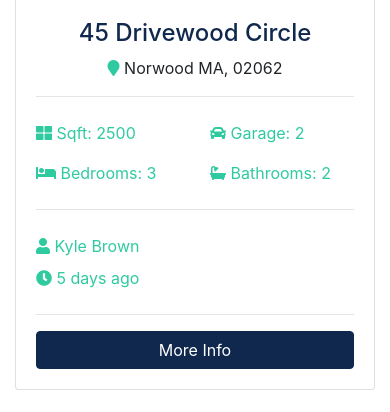
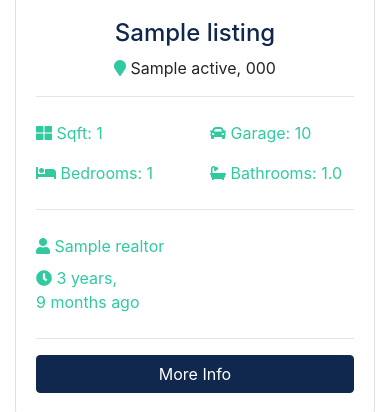
Before and after one commit to sls-mdr/btre_django_cms, a Django app: page / in a window 390 px wide. Shown: the part 1194-1606 px from the top of the page. Run offline with Django 4.2, Linux system fonts and the light colour scheme; tables that the repository leaves empty hold one stand-in row (values such as "Sample post"); grey boxes marked "Sample" are stand-in pictures; parts of the project's set-up code (start-up, migrations or seed data) failed here and were passed over; some libraries are stand-ins or nearby versions.

Commit message:
feat(pages): templates pages app

```diff
--- a/pages/views.py
+++ b/pages/views.py
@@ -1,10 +1,19 @@
 from django.shortcuts import render
-from django.http import HttpResponse
+
+from listings.models import Listing
+from realtors.models import Realtor
 
 
 def index(request):
-    return render(request, "pages/index.html")
+    """View for the home page."""
+    listings = Listing.objects.order_by("-list_date").filter(is_published=True)[:3]
+    context = {"listings": listings}
+    return render(request, "pages/index.html", context)
 
 
 def about(request):
-    return render(request, "pages/about.html")
+    """View for the about page."""
+    realtors = Realtor.objects.order_by("-hire_date")
+    mvp_realtors = Realtor.objects.all().filter(is_mvp=True)
+    context = {"realtors": realtors, "mvp_realtors": mvp_realtors}
+    return render(request, "pages/about.html", context)
--- a/realtors/admin.py
+++ b/realtors/admin.py
@@ -3,7 +3,7 @@ from .models import Realtor
 
 
 class RealtorAdmin(admin.ModelAdmin):
-    list_display = ("id", "name", "email", "hire_date")
+    list_display = ("id", "name", "email", "is_mvp", "hire_date")
     list_display_links = ("id", "name")
     search_fields = ("name",)
     list_per_page = 25
--- a/templates/pages/index.html
+++ b/templates/pages/index.html
@@ -1,4 +1,5 @@
 {% extends "base.html" %}
+{% load humanize %}
 
 {% block content %}
 <!-- Showcase -->
@@ -132,158 +133,64 @@
     <div class="container">
         <h3 class="text-center mb-3">Latest Listings</h3>
         <div class="row">
-            <!-- Listing 1 -->
+            {% if listings %}
+                {% for listing in listings %}
                     <div class="col-md-6 col-lg-4 mb-4">
                         <div class="card listing-preview">
-                    <img class="card-img-top" src="assets/img/homes/home-1.jpg" alt="">
+                            <img class="card-img-top" src="{{ listing.photo_main.url }}" alt="">
                             <div class="card-img-overlay">
                                 <h2>
-                            <span class="badge badge-secondary text-white">$490,000</span>
+                                    <span class="badge badge-secondary text-white">${{ listing.price | intcomma }}</span>
                                 </h2>
                             </div>
                             <div class="card-body">
                                 <div class="listing-heading text-center">
-                            <h4 class="text-primary">45 Drivewood Circle</h4>
+                                    <h4 class="text-primary">{{ listing.title }}</h4>
                                     <p>
-                                <i class="fas fa-map-marker text-secondary"></i> Norwood MA, 02062
+                                        <i class="fas fa-map-marker text-secondary"></i> {{ listing.city }} {{ listing.state }}, {{ listing.zipcode }}
                                     </p>
                                 </div>
                                 <hr>
                                 <div class="row py-2 text-secondary">
                                     <div class="col-6">
-                                <i class="fas fa-th-large"></i> Sqft: 2500
+                                        <i class="fas fa-th-large"></i> Sqft: {{ listing.sqft }}
                                     </div>
                                     <div class="col-6">
-                                <i class="fas fa-car"></i> Garage: 2
+                                        <i class="fas fa-car"></i> Garage: {{ listing.garage }}
                                     </div>
                                 </div>
                                 <div class="row py-2 text-secondary">
                                     <div class="col-6">
-                                <i class="fas fa-bed"></i> Bedrooms: 3
+                                        <i class="fas fa-bed"></i> Bedrooms: {{ listing.bedrooms }}
                                     </div>
                                     <div class="col-6">
-                                <i class="fas fa-bath"></i> Bathrooms: 2
+                                        <i class="fas fa-bath"></i> Bathrooms: {{ listing.bathrooms }}
                                     </div>
                                 </div>
                                 <hr>
                                 <div class="row py-2 text-secondary">
                                     <div class="col-6">
-                                <i class="fas fa-user"></i> Kyle Brown
+                                        <i class="fas fa-user"></i> {{ listing.realtor }}
                                     </div>
                                 </div>
                                 <div class="row text-secondary pb-2">
                                     <div class="col-6">
-                                <i class="fas fa-clock"></i> 5 days ago
+                                        <i class="fas fa-clock"></i> {{ listing.list_date | timesince }} ago
                                     </div>
                                 </div>
                                 <hr>
-                        <a href="listing.html" class="btn btn-primary btn-block">More Info</a>
+                                <a href="{% url 'listing' listing.id %}" class="btn btn-primary btn-block">More Info</a>
                             </div>
                         </div>
                     </div>
+                {% endfor %}
+            {% else %}
+                <div class="col-md-12">
+                    <p>No Listings Available</p>
+                </div>
+            {% endif %}
 
-            <!-- Listing 2 -->
-            <div class="col-md-6 col-lg-4 mb-4">
-                <div class="card listing-preview">
-                    <img class="card-img-top" src="assets/img/homes/home-2.jpg" alt="">
-                    <div class="card-img-overlay">
-                        <h2>
-                            <span class="badge badge-secondary text-white">$550,000</span>
-                        </h2>
-                    </div>
-                    <div class="card-body">
-                        <div class="listing-heading text-center">
-                            <h4 class="text-primary">18 Jefferson Lane</h4>
-                            <p>
-                                <i class="fas fa-map-marker text-secondary"></i> Woburn MA, 01801
-                            </p>
-                        </div>
-                        <hr>
-                        <div class="row py-2 text-secondary">
-                            <div class="col-6">
-                                <i class="fas fa-th-large"></i> Sqft: 3200
-                            </div>
-                            <div class="col-6">
-                                <i class="fas fa-car"></i> Garage: 1
-                            </div>
-                        </div>
-                        <div class="row py-2 text-secondary">
-                            <div class="col-6">
-                                <i class="fas fa-bed"></i> Bedrooms: 4
-                            </div>
-                            <div class="col-6">
-                                <i class="fas fa-bath"></i> Bathrooms: 2.5
-                            </div>
-                        </div>
-                        <hr>
-                        <div class="row py-2 text-secondary">
-                            <div class="col-6">
-                                <i class="fas fa-user"></i> Mark Hudson
-                            </div>
-                        </div>
-                        <div class="row text-secondary pb-2">
-                            <div class="col-6">
-                                <i class="fas fa-clock"></i> 5 days ago
-                            </div>
-                        </div>
-                        <hr>
-                        <a href="listing.html" class="btn btn-primary btn-block">More Info</a>
-                    </div>
-                </div>
-            </div>
 
-            <!-- Listing 3 -->
-            <div class="col-md-6 col-lg-4 mb-4">
-                <div class="card listing-preview">
-                    <img class="card-img-top" src="assets/img/homes/home-3.jpg" alt="">
-                    <div class="card-img-overlay">
-                        <h2>
-                            <span class="badge badge-secondary text-white">$580,000</span>
-                        </h2>
-                    </div>
-                    <div class="card-body">
-                        <div class="listing-heading text-center">
-                            <h4 class="text-primary">187 Woodrow Street</h4>
-                            <p>
-                                <i class="fas fa-map-marker text-secondary"></i> Salem MA, 01915
-                            </p>
-                        </div>
-                        <hr>
-                        <div class="row py-2 text-secondary">
-                            <div class="col-6">
-                                <i class="fas fa-th-large"></i> Sqft: 3107
-                            </div>
-                            <div class="col-6">
-                                <i class="fas fa-car"></i> Garage: 0
-                            </div>
-                        </div>
-                        <div class="row py-2 text-secondary">
-                            <div class="col-6">
-                                <i class="fas fa-bed"></i> Bedrooms: 4
-                            </div>
-                            <div class="col-6">
-                                <i class="fas fa-bath"></i> Bathrooms: 3
-                            </div>
-                        </div>
-                        <hr>
-                        <div class="row py-2 text-secondary">
-                            <div class="col-6">
-                                <i class="fas fa-user"></i> Mark Hudson
-                            </div>
-                        </div>
-                        <div class="row text-secondary pb-2">
-                            <div class="col-6">
-                                <i class="fas fa-clock"></i> 5 days ago
-                            </div>
-                        </div>
-                        <hr>
-                        <a href="listing.html" class="btn btn-primary btn-block">More Info</a>
-                    </div>
-                </div>
-            </div>
-
-        </div>
-    </div>
 </section>
 
 <section id="services" class="py-5 bg-secondary text-white">
```
Also changed, not shown: templates/pages/about.html (+18 -36 lines). Lines whose indentation alone changed are shown as unchanged.
